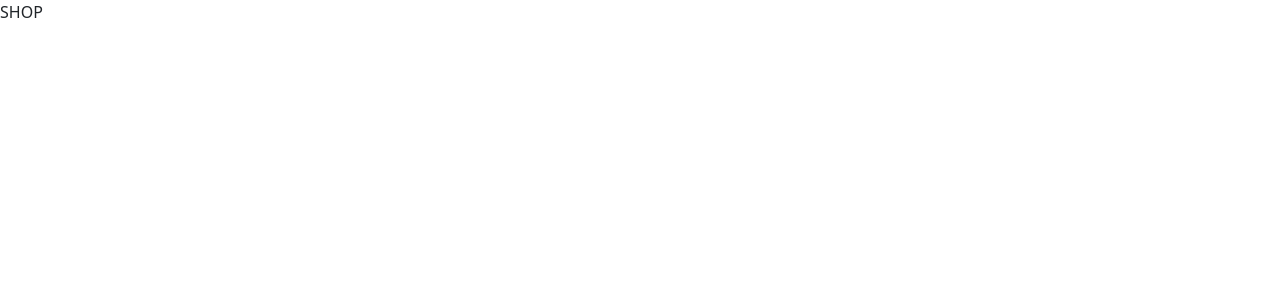
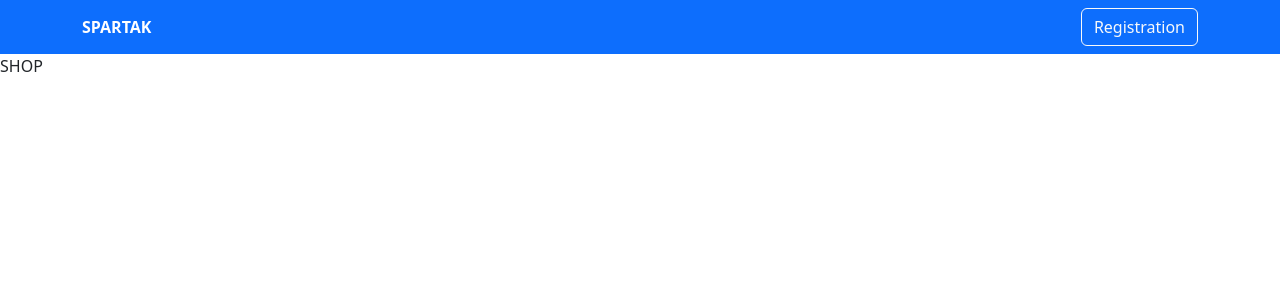
Before and after one commit to rel1zan/Spartak, a React (Create React App) app in the folder client/: page / in a window 1280 px wide. Shown: the top 300 px of the page. Built offline with nearby package versions, Linux system fonts and the light colour scheme.

Commit message:
add navbar

```diff
--- a/client/package.json
+++ b/client/package.json
@@ -8,9 +8,11 @@
     "@testing-library/react": "^13.4.0",
     "@testing-library/user-event": "^13.5.0",
     "axios": "^1.2.5",
+    "bootstrap": "^5.2.3",
     "mobx": "^6.7.0",
     "mobx-react-lite": "^3.4.0",
     "react": "^18.2.0",
+    "react-bootstrap": "^2.7.0",
     "react-dom": "^18.2.0",
     "react-router-dom": "^5.2.0",
     "react-scripts": "5.0.1",
--- a/client/public/index.html
+++ b/client/public/index.html
@@ -3,6 +3,7 @@
   <head>
     <meta charset="utf-8" />
     <link rel="icon" href="%PUBLIC_URL%/favicon.ico" />
+    <meta name="viewport" content="width=device-width, initial-scale=1">
     <link
             rel="stylesheet"
             href="https://cdn.jsdelivr.net/npm/bootstrap@5.2.3/dist/css/bootstrap.min.css"
--- a/client/src/App.js
+++ b/client/src/App.js
@@ -1,10 +1,13 @@
 import React from 'react';
 import {BrowserRouter} from "react-router-dom";
 import AppRouter from "./components/AppRouter";
+import {Navbar} from "react-bootstrap";
+import NavBar from "./components/NavBar";
 
 const App = () => {
     return (
         <BrowserRouter>
+            <NavBar/>
             <AppRouter />
         </BrowserRouter>
     );
--- /dev/null
+++ b/client/src/components/NavBar.js
@@ -0,0 +1,29 @@
+import React, {useContext} from 'react';
+import {Context} from "../index";
+import {Button, Container, Form, Nav, Navbar, NavLink} from "react-bootstrap";
+import {SHOP_ROUTE} from "../utils/consts";
+import {observer} from "mobx-react-lite";
+
+const NavBar = observer(() => {
+    const {user} = useContext(Context)
+    return (
+        <Navbar bg="primary" variant="dark">
+            <Container className="container-lg">
+                <NavLink className="" to={SHOP_ROUTE} style={{color:"white", fontWeight:"bold"}}>SPARTAK</NavLink>
+                {user.isAuth ?
+                    <Nav className="ml-auto justify-content-between" style={{width: '150px'}}>
+                        <Button variant={"outline-light"}>Admin</Button>
+                        <Button variant={"outline-light"}>Sing In</Button>
+                    </Nav>
+                    :
+                    <Nav className="ml-auto">
+                        <Button variant={"outline-light"} onClick={() => user.setIsAuth(true)}>Registration</Button>
+                    </Nav>
+                }
+            </Container>
+        </Navbar>
+
+    );
+})
+
+export default NavBar;
```
Also changed, not shown: 1 other file (tests, documents, lock files or other folders).
